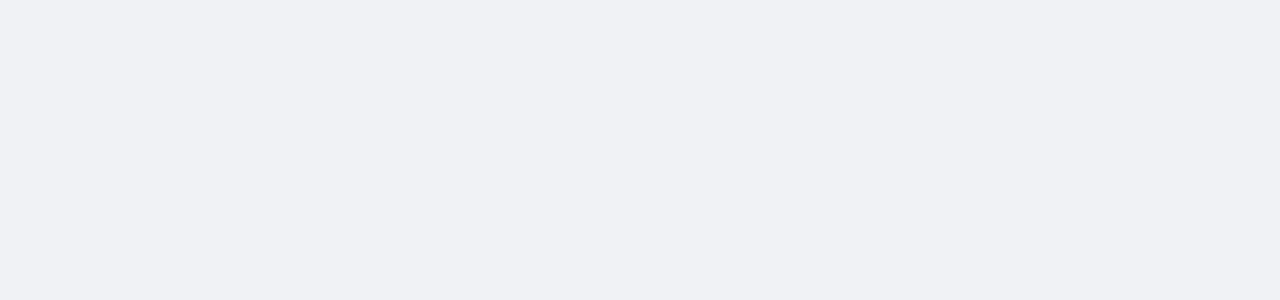
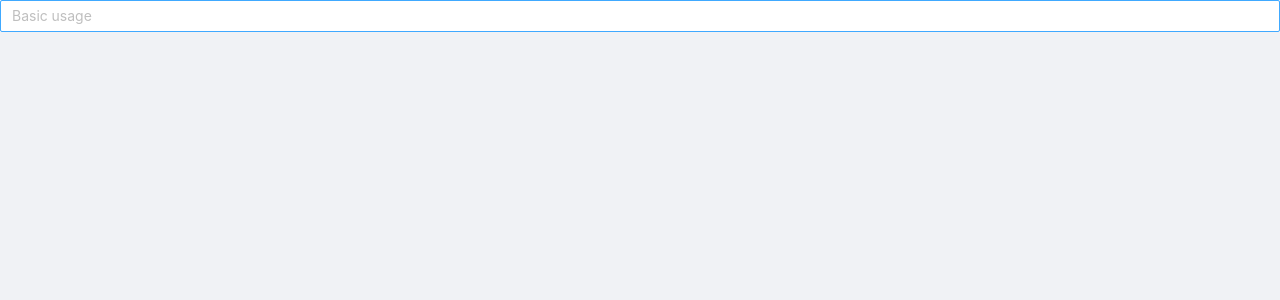
Before and after one commit to DFFF123456/NewDemo, a React (Create React App) app: page /Login in a window 1280 px wide. Before the commit this address had no page. Shown: the top 300 px of the page. Built offline with nearby package versions, Linux system fonts and the light colour scheme.

Commit message:
‘在原有基础上加入Day.js’

```diff
--- a/src/App.tsx
+++ b/src/App.tsx
@@ -3,13 +3,15 @@ import { BrowserRouter, Link, Route, Routes } from 'react-router-dom';
 import './App.css';
 import Detail from './Detail';
 import Lists from './Lists';
+import Login from './Login';
 import Main from './Main'
 function App() {
   return (
     <>
       <BrowserRouter>
         <Routes>
-          <Route path="/" element={<Main/>} />
+          <Route path="/" element={<Main />} />
+          <Route path="/Login" element={<Login/>} />
           <Route path="/Detail/:username/:name" element={<Detail/>} />
         </Routes>
       </BrowserRouter>
--- /dev/null
+++ b/src/CSS/Login.css
@@ -0,0 +1,6 @@
+.main{
+  background-color: red;
+  margin: 0 auto;
+  width: 400px;
+  height: 400px;
+}
--- /dev/null
+++ b/src/Login.tsx
@@ -0,0 +1,14 @@
+import React from 'react'
+import { Input } from 'antd';
+const Login = () => {
+  return (
+    <>
+      <div className="main">
+        <Input placeholder="Basic usage" />
+      </div>
+    </>
+
+  )
+}
+
+export default Login
```
